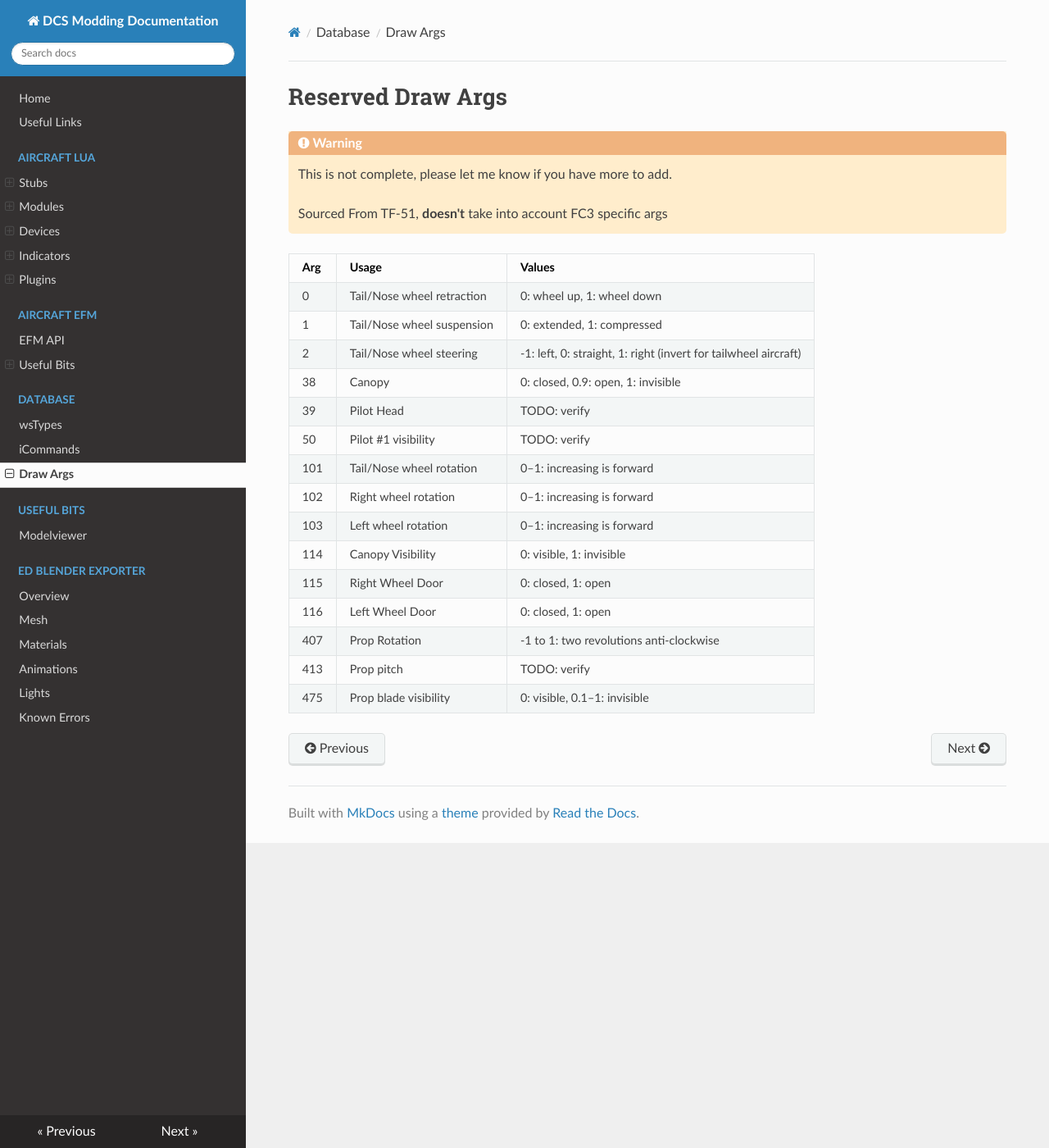
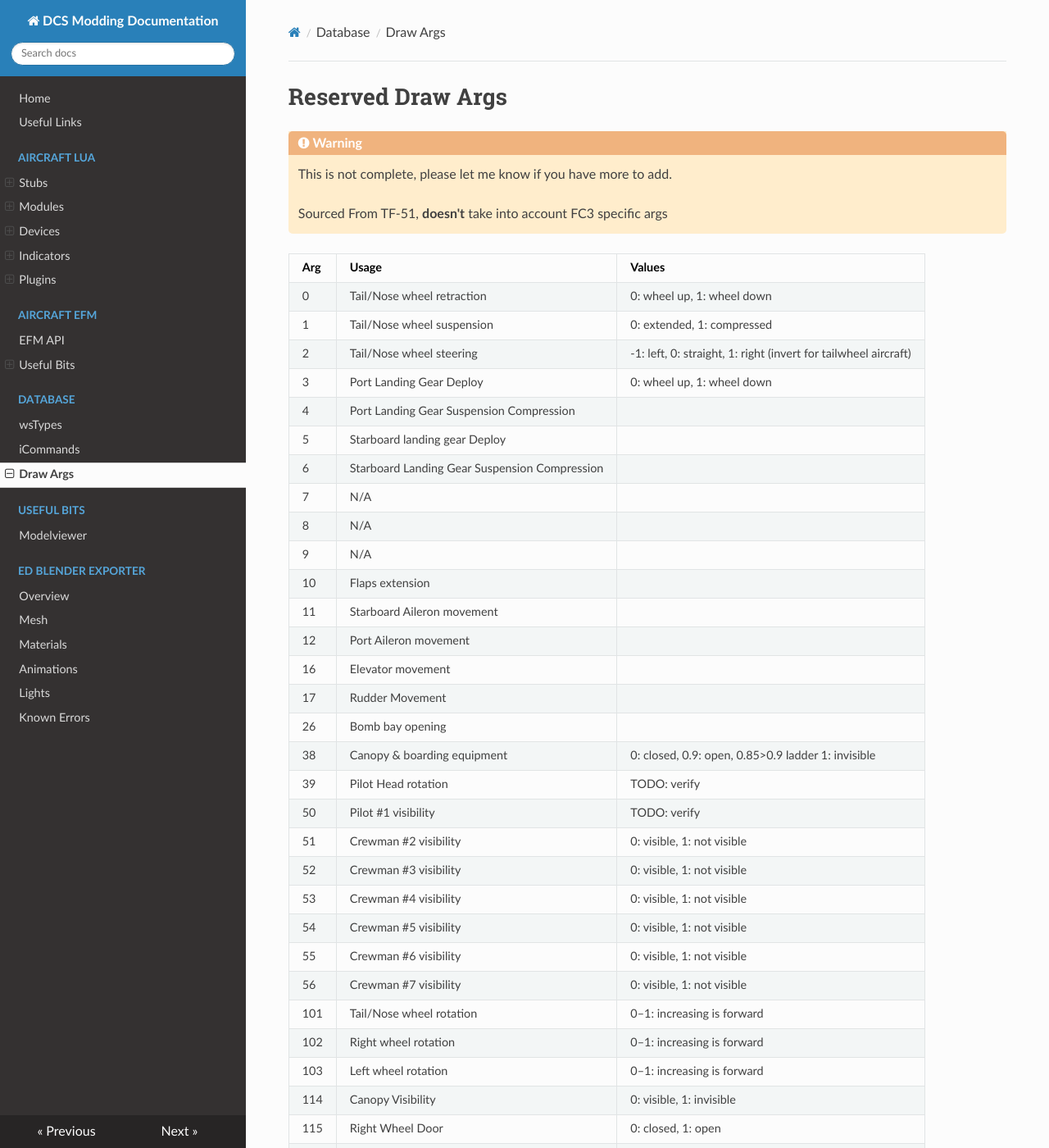
Before and after one commit to DCS-OpenSource/dcs-opensource-modding-guide, an MkDocs documentation site: the page built from docs/Database/draw-args.md, in a window 1280 px wide and 1400 px high. Shown: the whole window at 82% size. Built offline with MkDocs 1.6.1, drawn with Linux system fonts in a browser that asks for light colours; nearby versions of some CDN libraries.

Commit message:
More external arguments

```diff
--- a/docs/Database/draw-args.md
+++ b/docs/Database/draw-args.md
@@ -12,9 +12,28 @@
 | 0       | Tail/Nose wheel retraction  | 0: wheel up, 1: wheel down                   |
 | 1       | Tail/Nose wheel suspension  | 0: extended, 1: compressed                   |
 | 2       | Tail/Nose wheel steering    | -1: left, 0: straight, 1: right (invert for tailwheel aircraft) |
-| 38      | Canopy                      | 0: closed, 0.9: open, 1: invisible           |
-| 39      | Pilot Head                  | TODO: verify                                 |
+| 3       | Port Landing Gear Deploy    | 0: wheel up, 1: wheel down                   |
+| 4       | Port Landing Gear Suspension Compression |                                 |
+| 5       | Starboard landing gear Deploy |                                            |
+| 6       | Starboard Landing Gear Suspension Compression                              |
+| 7       | N/A                         |                                              |
+| 8       | N/A                         |                                              |
+| 9       | N/A                         |                                              |
+| 10      | Flaps extension             |                                              |
+| 11      | Starboard Aileron movement  |                                              |
+| 12      | Port Aileron movement       |                                              |
+| 16      | Elevator movement           |                                              |
+| 17      | Rudder Movement             |                                              |
+| 26      | Bomb bay opening            |                                              |
+| 38      | Canopy & boarding equipment | 0: closed, 0.9: open, 0.85>0.9 ladder 1: invisible           |
+| 39      | Pilot Head rotation         | TODO: verify                                 |
 | 50      | Pilot #1 visibility         | TODO: verify                                 |
+| 51      | Crewman #2 visibility       | 0: visible, 1: not visible                   |
+| 52      | Crewman #3 visibility       | 0: visible, 1: not visible                   |
+| 53      | Crewman #4 visibility       | 0: visible, 1: not visible                   |
+| 54      | Crewman #5 visibility       | 0: visible, 1: not visible                   |
+| 55      | Crewman #6 visibility       | 0: visible, 1: not visible                   |
+| 56      | Crewman #7 visibility       | 0: visible, 1: not visible                   |
 | 101     | Tail/Nose wheel rotation    | 0–1: increasing is forward                   |
 | 102     | Right wheel rotation        | 0–1: increasing is forward                   |
 | 103     | Left wheel rotation         | 0–1: increasing is forward                   |
```
